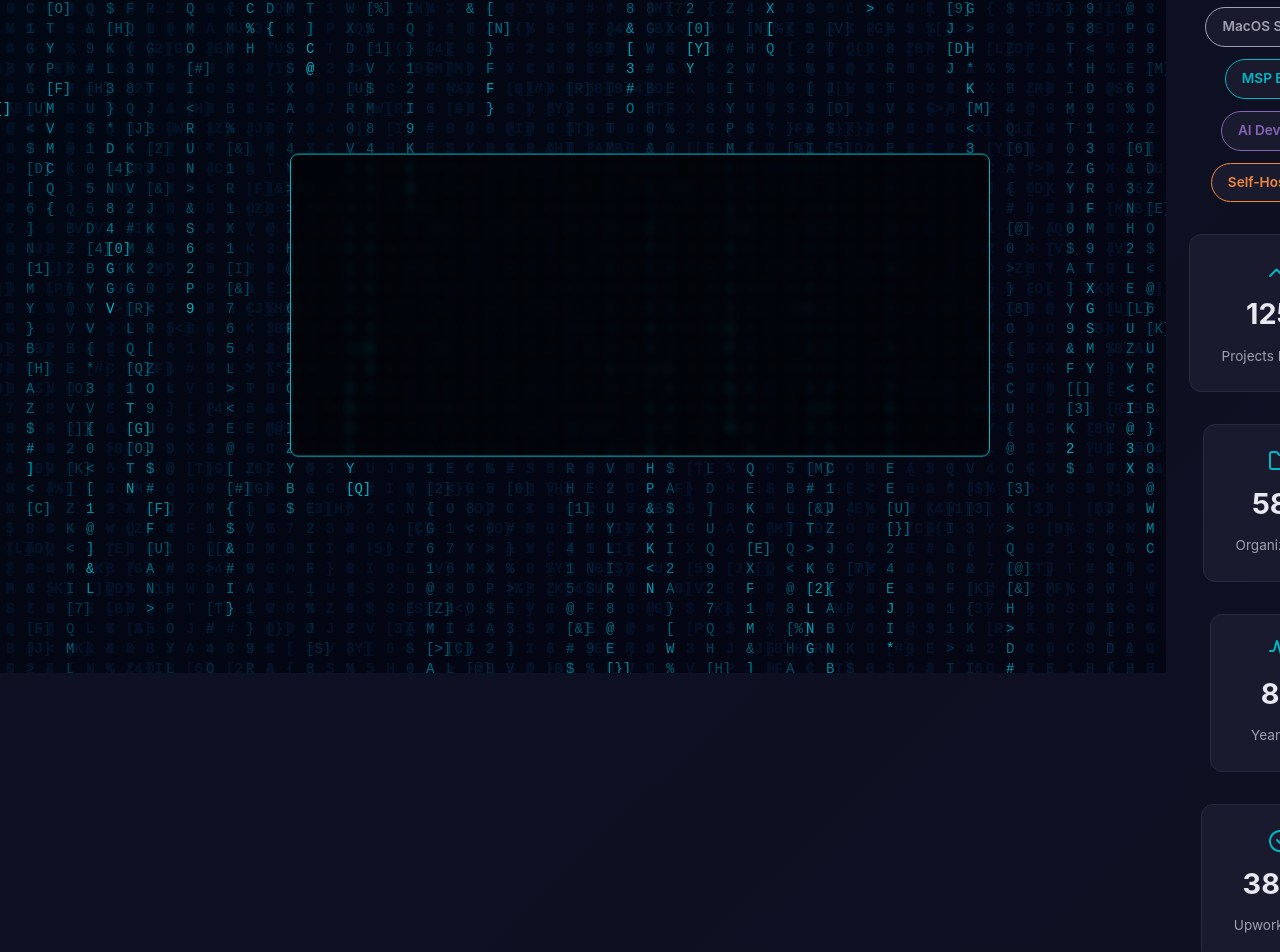
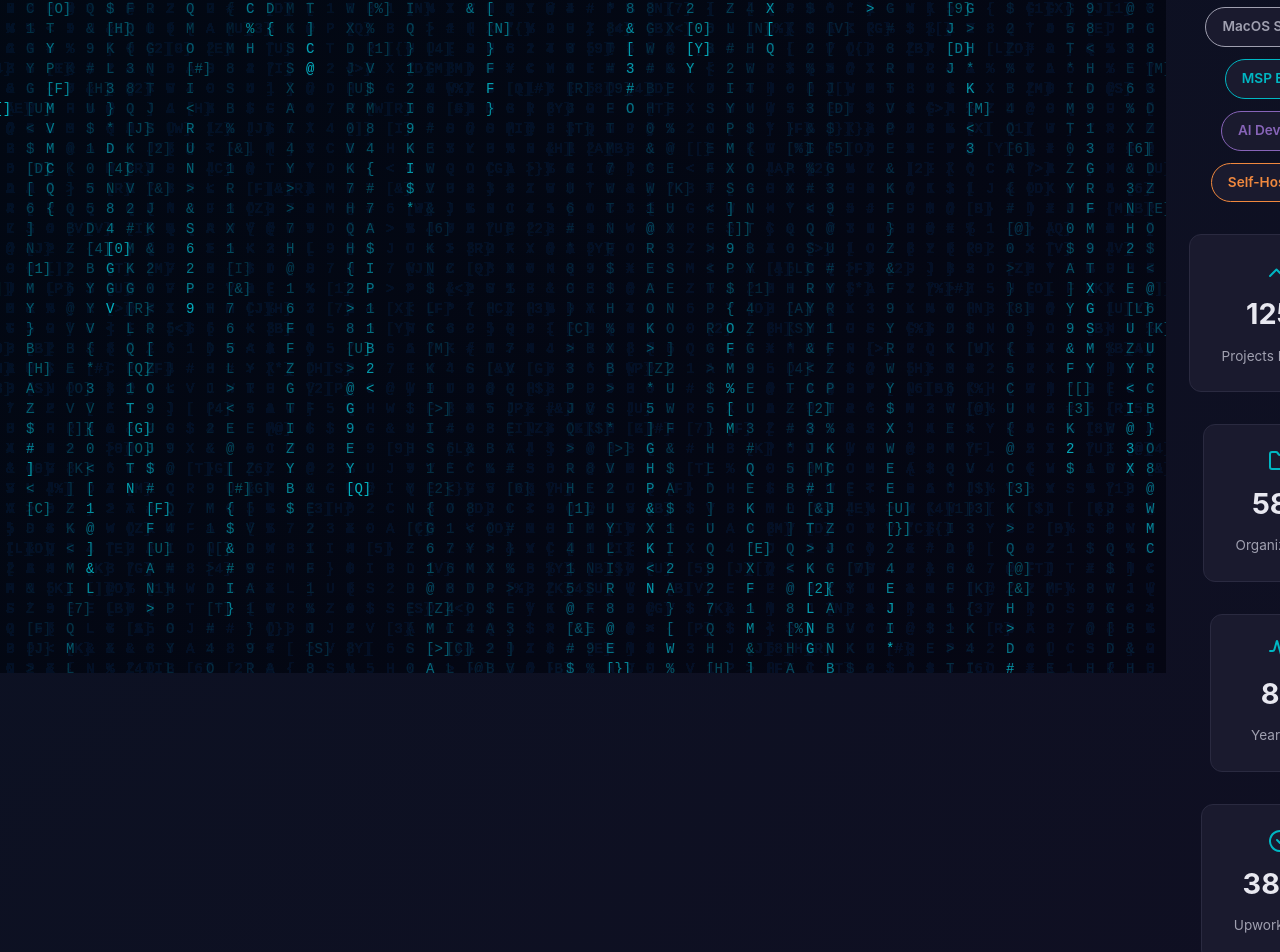
Before and after one commit to customtechrepublic/vite-react-template, a React (Vite) app: page / in a window 1280 px wide. Shown: the part 996-1948 px from the top of the page. Built offline with nearby package versions, Linux system fonts and the light colour scheme.

Commit message:
fixed ui
ui was buggy and dropped prices

```diff
--- a/src/react-app/App.tsx
+++ b/src/react-app/App.tsx
@@ -169,70 +169,7 @@ function MatrixBackground() {
 	);
 }
 
-function LogStream() {
-	const logRef = useRef<HTMLDivElement>(null);
-	const [logs, setLogs] = useState<string[]>([]);
 
-	useEffect(() => {
-		const logMessages = [
-			"[2026-04-19 10:23:45] INFO: Connecting to Azure AD tenant...",
-			"[2026-04-19 10:23:46] INFO: Authenticating user session...",
-			"[2026-04-19 10:23:47] INFO: Fetching Intune policies...",
-			"[2026-04-19 10:23:48] DEBUG: Processing conditional access rules...",
-			"[2026-04-19 10:23:49] INFO: Applying MFA challenge...",
-			"[2026-04-19 10:23:50] SUCCESS: User authenticated (SAML assertion verified)",
-			"[2026-04-19 10:23:51] INFO: Checking mailbox permissions...",
-			"[2026-04-19 10:23:52] DEBUG: Query: Get-Mailbox -Identity daniel@custompcrepublic.com",
-			"[2026-04-19 10:23:53] INFO: Exchange Online connection established",
-			"[2026-04-19 10:23:54] INFO: Syncing calendar entries...",
-			"[2026-04-19 10:23:55] DEBUG: GraphAPI: /users/daniel@example.com/calendar/events",
-			"[2026-04-19 10:23:56] SUCCESS: 47 events synced",
-			"[2026-04-19 10:23:57] INFO: Checking SharePoint permissions...",
-			"[2026-04-19 10:23:58] DEBUG: Get-SPOTenantSyncClientRestriction",
-			"[2026-04-19 10:23:59] INFO: Tenant sync enabled",
-			"[2026-04-19 10:24:00] INFO: Deploying Intune device policies...",
-			"[2026-04-19 10:24:01] DEBUG: Create-DeviceConfigurationPolicy",
-			"[2026-04-19 10:24:02] SUCCESS: Policy deployed to 250 devices",
-			"[2026-04-19 10:24:03] INFO: Scanning endpoint security...",
-			"[2026-04-19 10:24:04] WARN: 3 devices require attention",
-			"[2026-04-19 10:24:05] INFO: Initiating Defender scan...",
-			"[2026-04-19 10:24:06] DEBUG: ATP API: deviceactions/run antivirus scan",
-			"[2026-04-19 10:24:07] INFO: Scan completed - No threats detected",
-			"[2026-04-19 10:24:08] INFO: Checking VPN connections...",
-			"[2026-04-19 10:24:09] DEBUG: Get-VpnConnection | Where-Object {$_.Status -eq 'Connected'}",
-			"[2026-04-19 10:24:10] INFO: 15 active VPN sessions",
-			"[2026-04-19 10:24:11] INFO: Monitoring Azure VM health...",
-			"[2026-04-19 10:24:12] DEBUG: Get-AzVM | Select-Object Name, Status",
-			"[2026-04-19 10:24:13] INFO: All 12 VMs running optimally",
-			"[2026-04-19 10:24:14] INFO: Processing support tickets...",
-			"[2026-04-19 10:24:15] DEBUG: Get-Service @support | Where-Object Priority -eq 'High'",
-			"[2026-04-19 10:24:16] INFO: 5 high priority tickets pending",
-			"[2026-04-19 10:24:17] SYSTEM: Auto-assigning tickets to Available Engineers",
-		];
-
-		let index = 0;
-		const interval = setInterval(() => {
-			setLogs(prev => {
-				const newLog = [...prev, logMessages[index % logMessages.length]];
-				if (newLog.length > 15) newLog.shift();
-				index++;
-				return newLog;
-			});
-		}, 150);
-
-		return () => clearInterval(interval);
-	}, []);
-
-	return (
-		<div className="log-stream" ref={logRef}>
-			{logs.map((log, i) => (
-				<div key={i} className="log-line">
-					{log}
-				</div>
-			))}
-		</div>
-	);
-}
 
 const certifications = [
 	{ name: "SC-300", issuer: "Microsoft", year: "2022", desc: "Identity & Access Administrator" },
@@ -282,7 +219,6 @@ function App() {
 	const [formStatus, setFormStatus] = useState<"idle" | "sending" | "success" | "error">("idle");
 	const [formData, setFormData] = useState({ name: "", email: "", message: "" });
 	const [currentPage, setCurrentPage] = useState<"portfolio" | "shop" | "blog">("portfolio");
-	const [logPanelVisible, setLogPanelVisible] = useState(true);
 	const containerRef = useRef<HTMLDivElement>(null);
 
 	useEffect(() => {
@@ -522,10 +458,6 @@ function App() {
 								</button>
 							</div>
 						</motion.div>
-					</div>
-					{logPanelVisible && <div className="log-backdrop" onClick={() => setLogPanelVisible(false)} />}
-					<div className="log-panel" style={{ display: logPanelVisible ? 'block' : 'none' }}>
-						<LogStream />
 					</div>
 				</section>
 
```
Also changed, not shown: public/pricelist.csv.
